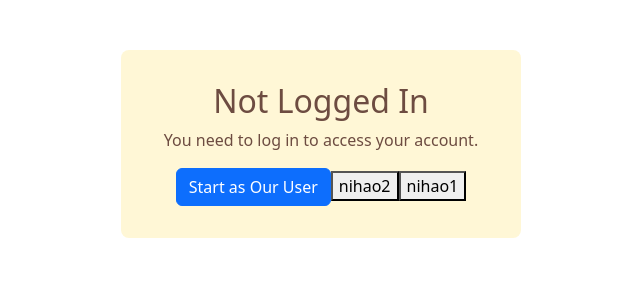
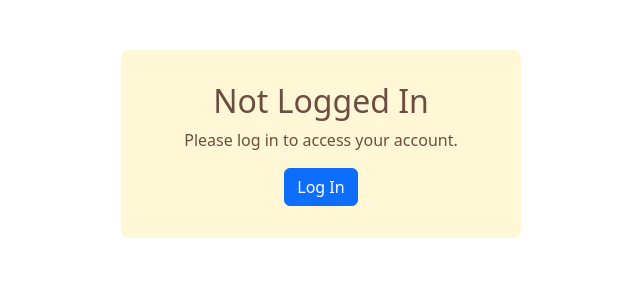
Before and after one commit to luigi617/team-name-UI, a React (Create React App) app: page /login in a window 1280 px wide. Shown: the top 300 px of the page, without its empty margins (319-959 px from the left). Built offline with nearby package versions, Linux system fonts and the light colour scheme; no server answers.

Commit message:
can redirect

```diff
--- a/src/components/LoginButton.js
+++ b/src/components/LoginButton.js
@@ -2,11 +2,12 @@ import React from 'react';
 
 const LoginButton = ({
   loginUrl = 'https://ck9gfyuz0d.execute-api.us-east-2.amazonaws.com/auth/login',
-//   loginUrl = 'http://localhost:5001/login',
-  buttonText = 'Start as Our User',
-  className = 'btn btn-primary'
+  // loginUrl = 'http://localhost:5001/login',
+  buttonText = 'Log In',
+  className = 'btn btn-primary',
 }) => {
   const handleLogin = () => {
+    // Open a popup window for login
     window.open(loginUrl, '_blank', 'width=500,height=600');
   };
 
--- a/src/pages/Login.js
+++ b/src/pages/Login.js
@@ -1,10 +1,56 @@
-import React from 'react';
-import LoginButton from '../components/LoginButton'; // Import the LoginButton component
+import React, { useEffect } from 'react';
 import Cookies from 'js-cookie';
-import axios from 'axios';
+import LoginButton from '../components/LoginButton';
 
 const LoginPage = () => {
-  Cookies.set("test", 1324)
+  useEffect(() => {
+    const handleAuthMessage = (event) => {
+      try {
+        // Log raw event data for debugging
+        console.log('Received event data:', event);
+
+        // Filter messages by source (popup window) or origin (backend server)
+        const expectedOrigin = 'https://ck9gfyuz0d.execute-api.us-east-2.amazonaws.com';
+        // const expectedOrigin = 'http://localhost:5001';
+        if (event.origin !== expectedOrigin) {
+          console.warn('Ignored message from unexpected origin:', event.origin);
+          return;
+        }
+
+        const data = event.data; // Use event.data directly as it's already an object
+
+        // Ensure required keys exist
+        if (data.access_token && data.id_token && data.user_info) {
+          // Store tokens and user info in cookies
+          Cookies.set('access_token', data.access_token);
+          Cookies.set('refresh_token', data.refresh_token);
+          Cookies.set('id_token', data.id_token);
+          Cookies.set('user_info', JSON.stringify(data.user_info)); // Store user_info as JSON string
+
+          // Redirect to the target page
+          if (data.redirect_after_login) {
+            window.location.href = data.redirect_after_login;
+          } else {
+            console.error('No redirect_after_login provided.');
+          }
+        } else {
+          console.error('Authentication data is incomplete:', data);
+        }
+      } catch (error) {
+        console.error('Error processing authentication message:', error);
+      }
+    };
+
+    // Add event listener for messages
+    window.addEventListener('message', handleAuthMessage);
+
+    // Cleanup event listener on component unmount
+    return () => {
+      window.removeEventListener('message', handleAuthMessage);
+    };
+  }, []);
+
+
   return (
     <div className="container mt-5 text-center">
       <div
@@ -18,36 +64,8 @@ const LoginPage = () => {
         }}
       >
         <h2 style={{ color: '#6D4C41' }}>Not Logged In</h2>
-        <p style={{ color: '#6D4C41' }}>You need to log in to access your account.</p>
-        <LoginButton
-          loginUrl="https://ck9gfyuz0d.execute-api.us-east-2.amazonaws.com/auth/login" // Replace with your backend login URL
-          buttonText="Start as Our User"
-          className="btn btn-primary"
-        />
-        <button onClick={() => {
-          console.log(Cookies.get("user_info"))
-          axios.get("https://ck9gfyuz0d.execute-api.us-east-2.amazonaws.com/dev/get_live_streams", {
-            withCredentials: true  // Correct option to send credentials with the request
-          })
-            .then((response) => {
-              console.log("Data fetched successfully:", response.data);  // Log the actual data from the response
-            })
-            .catch((error) => {
-              console.error("Error fetching live streams:", error);  // Handle any errors
-            });
-        }}>nihao2</button>
-        <button onClick={() => {
-          console.log(Cookies.get("user_info"))
-          axios.get("https://ck9gfyuz0d.execute-api.us-east-2.amazonaws.com/dev/get_available_games")
-            .then((response) => {
-              // Log the actual data from the response object
-              console.log(response.data);
-            })
-            .catch((error) => {
-              // Handle errors (network issues, server errors, etc.)
-              console.error("Error fetching available games:", error);
-            });
-        }}>nihao1</button>
+        <p style={{ color: '#6D4C41' }}>Please log in to access your account.</p>
+        <LoginButton/>
       </div>
     </div>
   );
```
